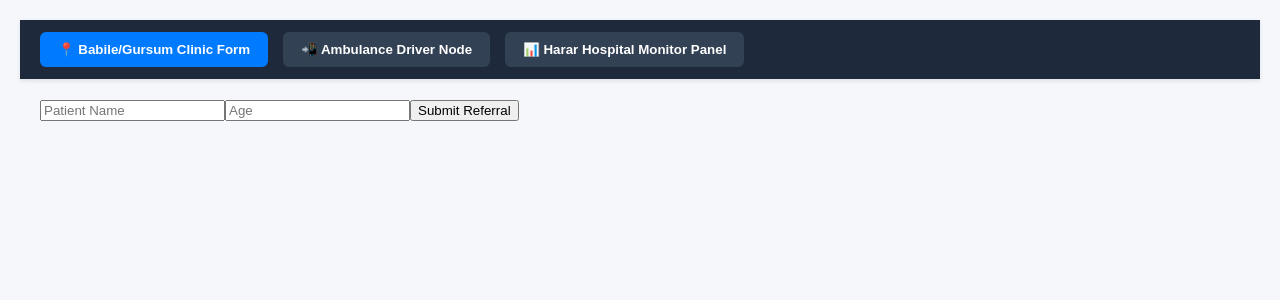
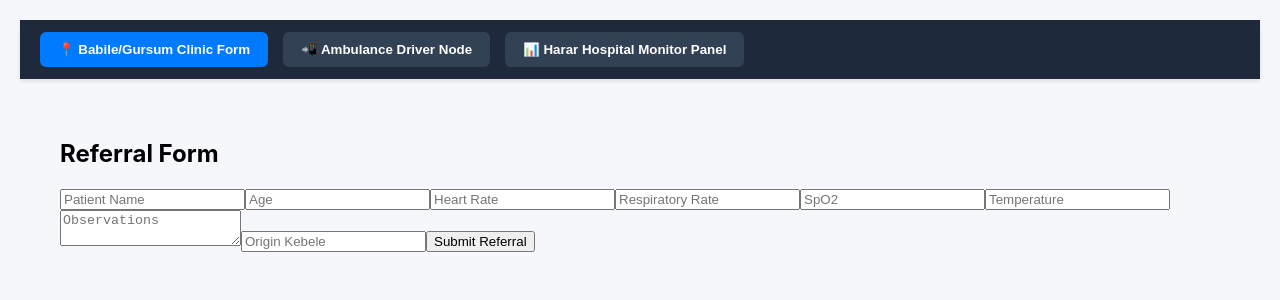
Before and after one commit to teferafeneti1-coder/FanaLink, a React (Create React App) app in the folder frontend/: page / in a window 1280 px wide. Shown: the top 300 px of the page. Built offline with nearby package versions, Linux system fonts and the light colour scheme; no server answers.

Commit message:
fix: stabilize ReferralForm and TransportMap

```diff
--- a/frontend/src/components/ReferralForm.jsx
+++ b/frontend/src/components/ReferralForm.jsx
@@ -1,6 +1,6 @@
 import { useState } from 'react';
 
-// ✅ CRA FIXED ENV
+// ✅ CRA ENV
 const API = process.env.REACT_APP_API_URL;
 
 export default function ReferralForm() {
@@ -16,13 +16,33 @@ export default function ReferralForm() {
     originKebele: '',
   });
 
+  const [loading, setLoading] = useState(false);
+  const [error, setError] = useState('');
+
+  const handleChange = (e) => {
+    setFormData({
+      ...formData,
+      [e.target.name]: e.target.value,
+    });
+  };
+
   const handleSubmit = async (e) => {
     e.preventDefault();
 
+    if (!formData.patientName || !formData.age) {
+      setError('Patient name and age required');
+      return;
+    }
+
+    setLoading(true);
+    setError('');
+
     try {
-      const response = await fetch(`${API}/api/referral`, {
+      const res = await fetch(`${API}/api/referral`, {
         method: 'POST',
-        headers: { 'Content-Type': 'application/json' },
+        headers: {
+          'Content-Type': 'application/json',
+        },
         body: JSON.stringify({
           ...formData,
           heartRate: Number(formData.heartRate),
@@ -32,33 +52,95 @@ export default function ReferralForm() {
         }),
       });
 
-      const data = await response.json();
+      const data = await res.json();
 
-      if (!response.ok) throw new Error(data.error || 'Failed');
+      if (!res.ok) throw new Error(data.error || 'Failed to submit');
 
-      alert("Referral submitted successfully!");
+      alert('Referral submitted successfully');
+
+      setFormData({
+        patientName: '',
+        age: '',
+        sex: 'M',
+        heartRate: '',
+        respiratoryRate: '',
+        spo2: '',
+        temperature: '',
+        observations: '',
+        originKebele: '',
+      });
     } catch (err) {
-      alert("Error: " + err.message);
+      setError(err.message);
+    } finally {
+      setLoading(false);
     }
   };
 
   return (
-    <form onSubmit={handleSubmit}>
+    <form onSubmit={handleSubmit} style={{ padding: 20 }}>
+      <h2>Referral Form</h2>
+
+      {error && <p style={{ color: 'red' }}>{error}</p>}
+
       <input
+        name="patientName"
         placeholder="Patient Name"
-        onChange={(e) =>
-          setFormData({ ...formData, patientName: e.target.value })
-        }
+        value={formData.patientName}
+        onChange={handleChange}
       />
 
       <input
+        name="age"
         placeholder="Age"
-        onChange={(e) =>
-          setFormData({ ...formData, age: e.target.value })
-        }
+        value={formData.age}
+        onChange={handleChange}
       />
 
-      <button type="submit">Submit Referral</button>
+      <input
+        name="heartRate"
+        placeholder="Heart Rate"
+        value={formData.heartRate}
+        onChange={handleChange}
+      />
+
+      <input
+        name="respiratoryRate"
+        placeholder="Respiratory Rate"
+        value={formData.respiratoryRate}
+        onChange={handleChange}
+      />
+
+      <input
+        name="spo2"
+        placeholder="SpO2"
+        value={formData.spo2}
+        onChange={handleChange}
+      />
+
+      <input
+        name="temperature"
+        placeholder="Temperature"
+        value={formData.temperature}
+        onChange={handleChange}
+      />
+
+      <textarea
+        name="observations"
+        placeholder="Observations"
+        value={formData.observations}
+        onChange={handleChange}
+      />
+
+      <input
+        name="originKebele"
+        placeholder="Origin Kebele"
+        value={formData.originKebele}
+        onChange={handleChange}
+      />
+
+      <button type="submit" disabled={loading}>
+        {loading ? 'Submitting...' : 'Submit Referral'}
+      </button>
     </form>
   );
 }
--- a/frontend/src/components/TransportMap.jsx
+++ b/frontend/src/components/TransportMap.jsx
@@ -1,85 +1,58 @@
 import { useState, useEffect } from 'react';
 
-// ✅ CRA FIXED ENV
+// ✅ CRA ENV
 const API = process.env.REACT_APP_API_URL;
 
-export default function AmbulanceDriver() {
-  const [referralId, setReferralId] = useState('');
-  const [isTracking, setIsTracking] = useState(false);
-  const [currentCoords, setCurrentCoords] = useState({ lat: null, lng: null });
-  const [logMessages, setLogMessages] = useState([]);
+export default function TransportMap({ referralId }) {
   const [roadPoints, setRoadPoints] = useState([]);
-
-  const addLog = (msg) => {
-    setLogMessages((prev) => [
-      `[${new Date().toLocaleTimeString()}] ${msg}`,
-      ...prev.slice(0, 5)
-    ]);
-  };
+  const [currentCoords, setCurrentCoords] = useState(null);
 
   useEffect(() => {
-    if (!referralId || !isTracking) return;
+    if (!referralId) return;
 
-    const fetchRouteGeometry = async () => {
+    const loadRoute = async () => {
       try {
         const res = await fetch(`${API}/api/transport/${referralId}`);
         const data = await res.json();
 
-        const originLat = data.originCoords?.lat || 9.2195;
-        const originLng = data.originCoords?.lng || 42.3314;
+        const originLat = data?.originCoords?.lat || 9.2195;
+        const originLng = data?.originCoords?.lng || 42.3314;
 
         const hospitalLat = 9.3139;
         const hospitalLng = 42.1192;
 
-        const osrmUrl =
+        const url =
           `https://router.project-osrm.org/route/v1/driving/` +
-          `${originLng},${originLat};${hospitalLng},${hospitalLat}` +
-          `?overview=full&geometries=geojson`;
+          `${originLng},${originLat};${hospitalLng},${hospitalLat}?overview=full&geometries=geojson`;
 
-        const osrmRes = await fetch(osrmUrl);
-        const routeData = await osrmRes.json();
+        const resRoute = await fetch(url);
+        const routeData = await resRoute.json();
 
         const coords = routeData?.routes?.[0]?.geometry?.coordinates || [];
 
-        const points = coords.map(([lng, lat]) => ({ lat, lng }));
+        const points = coords.map(([lng, lat]) => ({
+          lat,
+          lng,
+        }));
 
         setRoadPoints(points);
-        addLog("Route loaded");
       } catch (err) {
-        console.error(err);
+        console.error('Route error:', err);
       }
     };
 
-    fetchRouteGeometry();
-  }, [isTracking, referralId]);
-
-  const sendLocationPacket = async (lat, lng) => {
-    setCurrentCoords({ lat, lng });
-
-    await fetch(`${API}/api/transport/location`, {
-      method: 'POST',
-      headers: { 'Content-Type': 'application/json' },
-      body: JSON.stringify({
-        referralId: Number(referralId),
-        lat,
-        lng
-      })
-    });
-  };
+    loadRoute();
+  }, [referralId]);
 
   return (
-    <div>
-      <h2>Transport Tracking</h2>
+    <div style={{ padding: 10 }}>
+      <h3>🚑 Transport Map</h3>
 
-      <input
-        value={referralId}
-        onChange={(e) => setReferralId(e.target.value)}
-        placeholder="Referral ID"
-      />
-
-      <button onClick={() => setIsTracking(!isTracking)}>
-        {isTracking ? "Stop" : "Start"}
-      </button>
+      {roadPoints.length === 0 ? (
+        <p>Loading route...</p>
+      ) : (
+        <p>Route loaded: {roadPoints.length} points</p>
+      )}
     </div>
   );
 }
```
